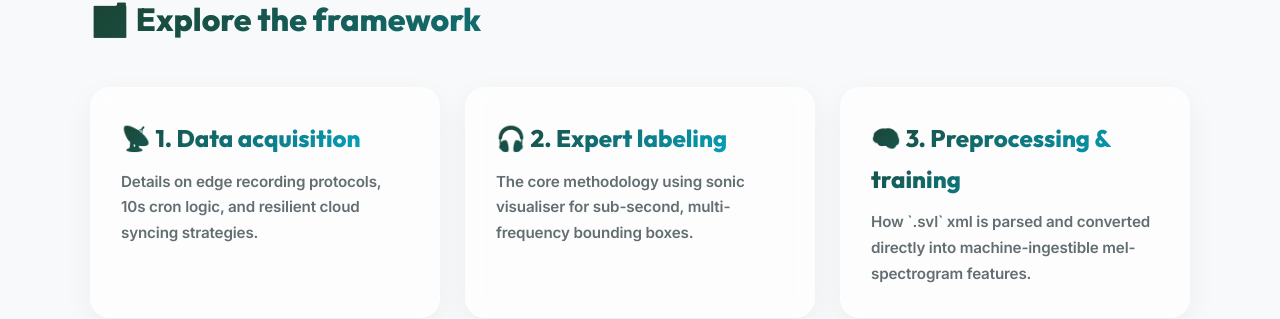
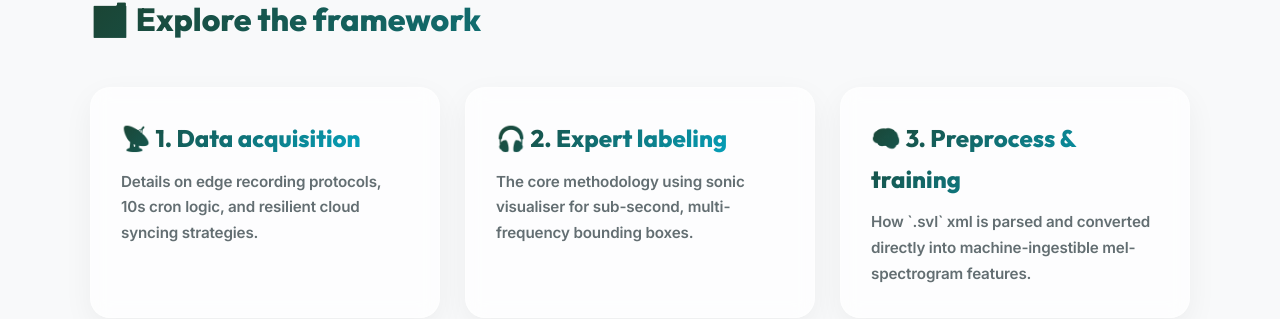
Before and after one commit to milanto-hery/bioacoustic-monitoring, a Jekyll site: the page built from index.md, in a window 1280 px wide. Shown: the part 732-1051 px from the top of the page. Built offline with Jekyll 4.4.1, drawn with Linux system fonts in a browser that asks for light colours.

Commit message:
Fix heading typo in index.md

```diff
--- a/index.md
+++ b/index.md
@@ -36,7 +36,7 @@ The bioacoustic monitoring framework was built to streamline the complex process
   </a>
 
   <a href="{{ site.baseurl }}/docs/pipeline/" class="dash-card">
-    <h3>🧠 3. Preprocessing & training</h3>
+    <h3>🧠 3. Preprocess & training</h3>
     <p>How `.svl` xml is parsed and converted directly into machine-ingestible mel-spectrogram features.</p>
   </a>
 
```
